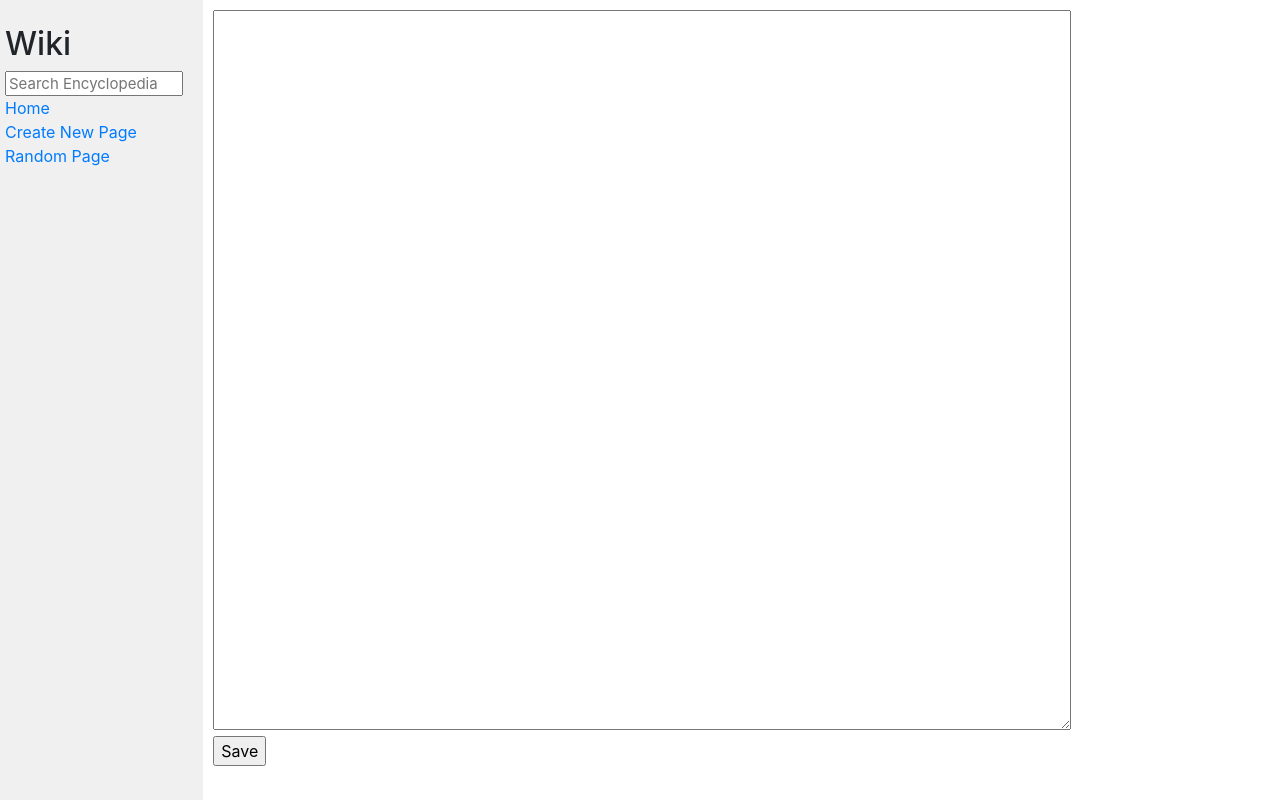
After one commit to soorajjsbabu/WebProgramming, a Django app: template Django/Project1/wiki/encyclopedia/templates/encyclopedia/new.html in a window 1280 px wide. The commit adds this page. Run offline with Django 3.2, Linux system fonts and the light colour scheme; the template is opened without the code that fills it, so the values that code supplies are empty; some libraries are stand-ins or nearby versions.

Commit message:
Added random page and 'Create new page' feature

```diff
--- a/Django/Project1/wiki/encyclopedia/templates/encyclopedia/index.html
+++ b/Django/Project1/wiki/encyclopedia/templates/encyclopedia/index.html
@@ -9,7 +9,7 @@
 
     <ul>
         {% for entry in entries %}
-            <li>{{ entry }}</li>
+            <a href="/wiki/{{entry}}">{{entry}}</a><br>
         {% endfor %}
     </ul>
 
--- a/Django/Project1/wiki/encyclopedia/templates/encyclopedia/layout.html
+++ b/Django/Project1/wiki/encyclopedia/templates/encyclopedia/layout.html
@@ -19,10 +19,10 @@
                     <a href="{% url 'index' %}">Home</a>
                 </div>
                 <div>
-                    Create New Page
+                    <a href="{% url 'new' %}">Create New Page</a>
                 </div>
                 <div>
-                    Random Page
+                    <a href="/wiki/random/">Random Page</a>
                 </div>
                 {% block nav %}
                 {% endblock %}
--- /dev/null
+++ b/Django/Project1/wiki/encyclopedia/templates/encyclopedia/new.html
@@ -0,0 +1,12 @@
+{% extends "encyclopedia/layout.html" %}
+
+{% block title %}
+    Encyclopedia
+{% endblock %}
+
+{% block body %}
+
+    <textarea></textarea><br>
+    <input type="button" value="Save">
+
+{% endblock %}
--- a/Django/Project1/wiki/encyclopedia/urls.py
+++ b/Django/Project1/wiki/encyclopedia/urls.py
@@ -4,5 +4,7 @@ from . import views
 
 urlpatterns = [
     path("", views.index, name="index"),
+    path("random/", views.random_page, name="random"),
+    path("new/", views.new, name="new"),
     path("<slug:title>/", views.article, name="article")
 ]
--- a/Django/Project1/wiki/wiki/urls.py
+++ b/Django/Project1/wiki/wiki/urls.py
@@ -18,5 +18,5 @@ from django.urls import include, path
 
 urlpatterns = [
     path('admin/', admin.site.urls),
-    path("wiki/", include("encyclopedia.urls"))
+    path("wiki/", include("encyclopedia.urls")),
 ]
```
Also changed, not shown: Django/Project1/wiki/encyclopedia/views.py (+25 -4 lines).
